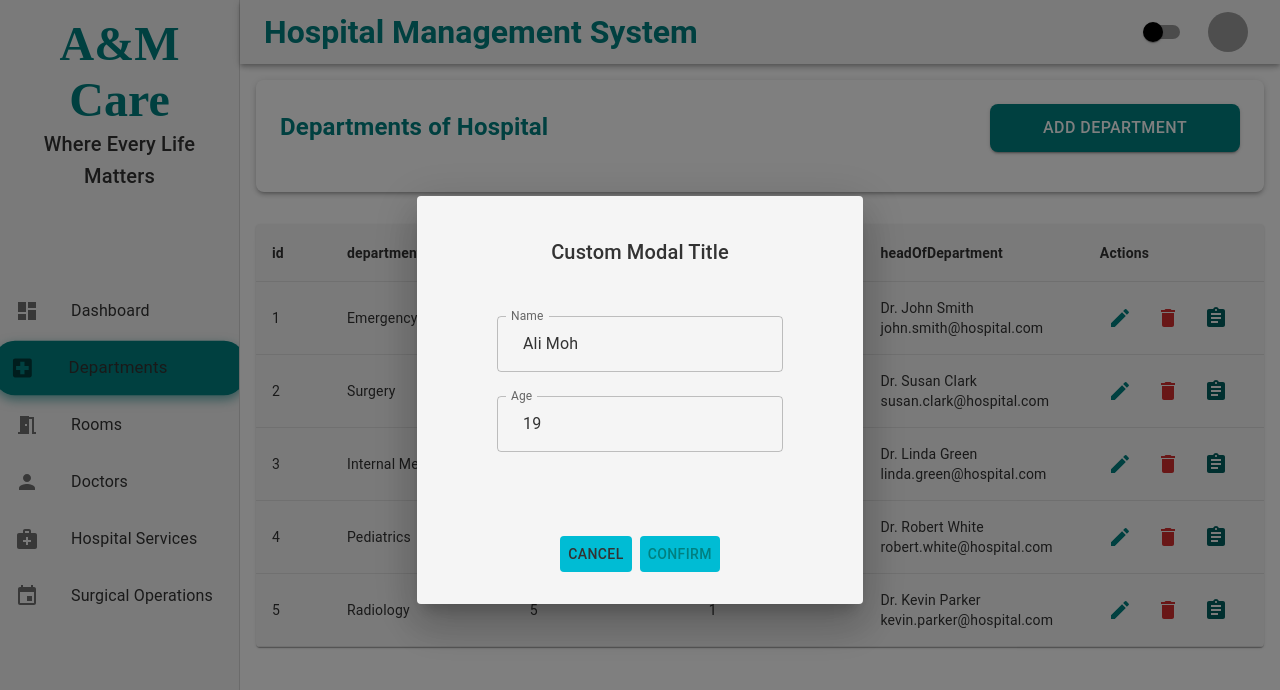
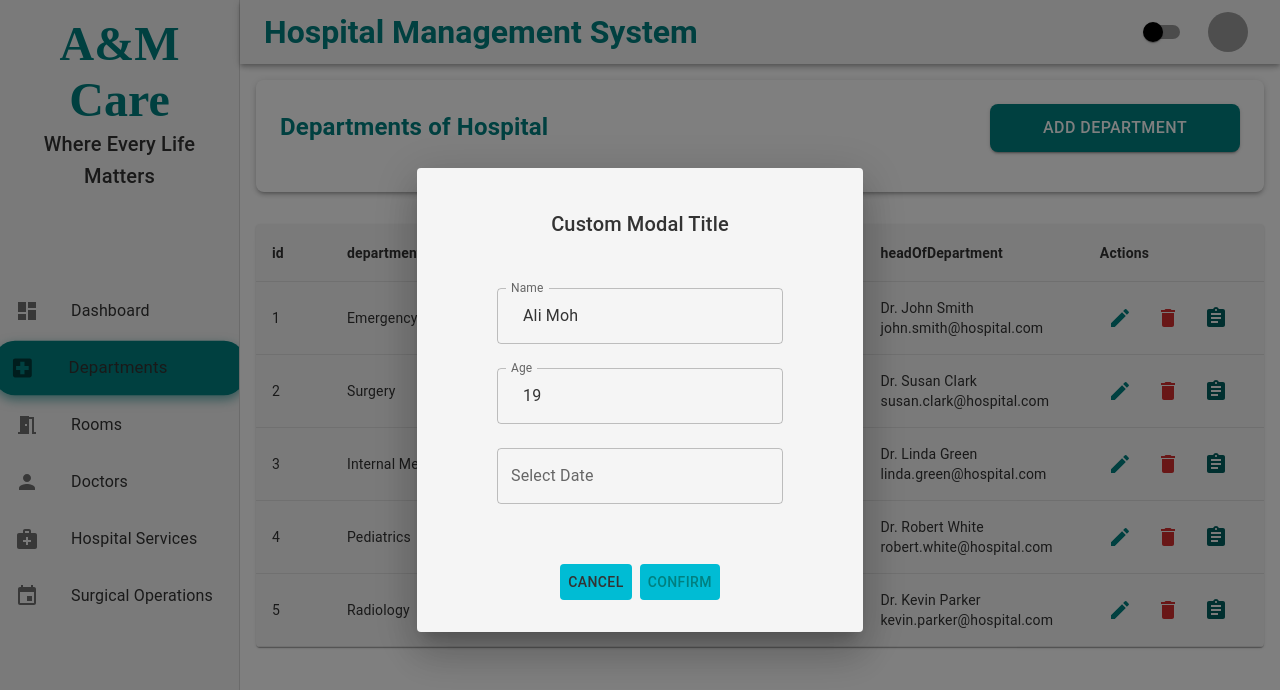
Before and after one commit to aliModdd98/Hospital-Management-System, a React (Vite) app: page /dashBoard/departments in a window 1280 px wide. Both pictures are taken after a click on the button "ADD DEPARTMENT". Shown: the top 690 px of the page. Built offline with nearby package versions, Linux system fonts and the light colour scheme; grey boxes are pictures that could not be loaded; a web font is replaced by a local one.

Commit message:
add calendar component

```diff
--- a/package.json
+++ b/package.json
@@ -13,9 +13,11 @@
     "@emotion/react": "^11.13.3",
     "@emotion/styled": "^11.13.0",
     "@mui/icons-material": "^6.1.2",
-    "@mui/material": "^6.1.2",
+    "@mui/material": "^6.1.5",
+    "@mui/x-date-pickers": "^7.21.0",
     "@reduxjs/toolkit": "^2.2.7",
     "axios": "^1.7.7",
+    "dayjs": "^1.11.13",
     "react": "^18.3.1",
     "react-dom": "^18.3.1",
     "react-hook-form": "^7.53.0",
--- /dev/null
+++ b/src/components/Calendar/Calendar.jsx
@@ -0,0 +1,27 @@
+import { Controller } from "react-hook-form";
+import { LocalizationProvider } from "@mui/x-date-pickers";
+import { AdapterDayjs } from "@mui/x-date-pickers/AdapterDayjs";
+import { DatePicker } from "@mui/x-date-pickers/DatePicker";
+import { TextField } from "@mui/material";
+import dayjs from "dayjs";
+
+const Calendar = ({ control }) => {
+  return (
+    <LocalizationProvider dateAdapter={AdapterDayjs}>
+      <Controller
+        name="date" // This is the name of the field
+        control={control}
+        defaultValue={null} // Default value
+        render={({ field: { onChange, value } }) => (
+          <DatePicker
+            label="Select Date"
+            value={value}
+            onChange={(newValue) => onChange(newValue)} // Call onChange to update the value in the form
+            renderInput={(params) => <TextField {...params} />}
+          />
+        )}
+      />
+    </LocalizationProvider>
+  );
+};
+export default Calendar;
--- a/src/pages/DepartmentsSection.jsx
+++ b/src/pages/DepartmentsSection.jsx
@@ -6,9 +6,16 @@ import HeroSection from "../components/HeroSection/HeroSection";
 import CustomTable from "../components/CustomTable/CustomTable";
 import CustomModal from "../components/CustomModal/CustomModal";
 import CustomInput from "../components/CustomInput/CustomInput";
+import Calendar from "../components/Calendar/Calendar";
+import dayjs from "dayjs";
 
 const DepartmentsSection = () => {
   const [modalOpen, setModalOpen] = useState(false);
+  const [selectedDate, setSelectedDate] = useState(dayjs());
+
+  const handleDateChange = (newDate) => {
+    setSelectedDate(newDate);
+  };
   const {
     control,
     handleSubmit,
@@ -168,6 +175,7 @@ const DepartmentsSection = () => {
                 }}
                 sx={{ marginBottom: "24px" }}
               />
+              <Calendar control={control} />
             </Box>
           </>
         }
```
Also changed, not shown: 1 other file (tests, documents, lock files or other folders).
